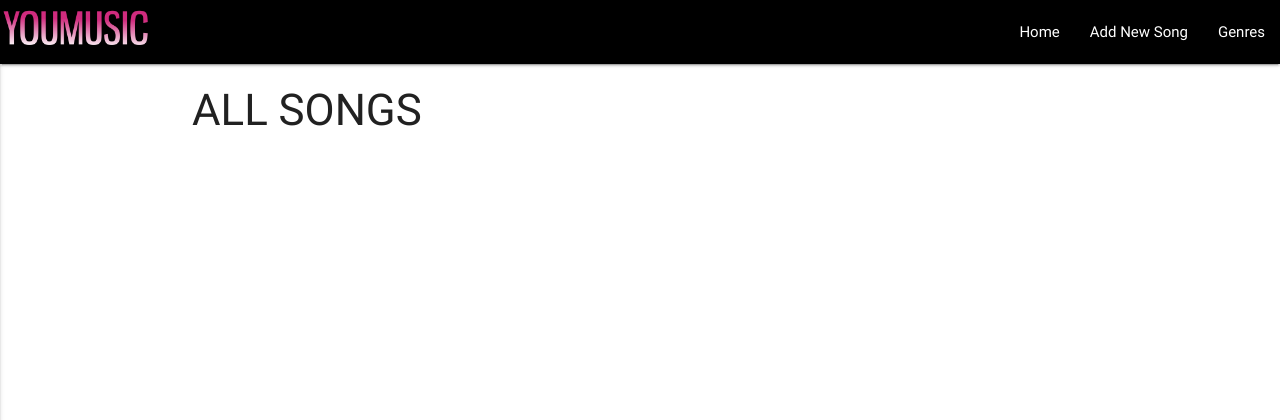
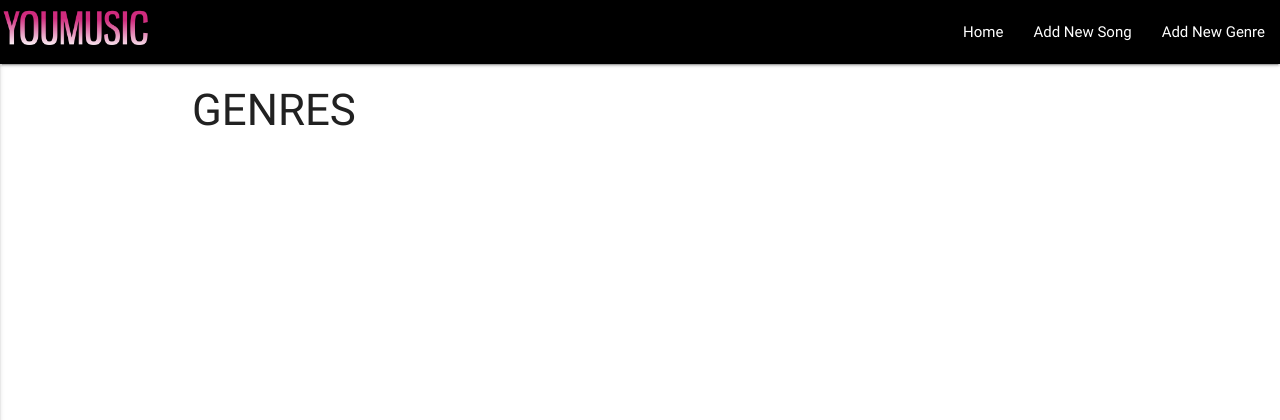
Before and after one commit to aleesang/milestone-project-three, a Flask app: page / in a window 1280 px wide. Shown: the top 420 px of the page. Run offline with Flask 2, Linux system fonts and the light colour scheme; data that the repository does not hold is empty; some libraries are stand-ins or nearby versions.

Commit message:
amended all files

```diff
--- a/app.py
+++ b/app.py
@@ -10,7 +10,6 @@ app.config["MONGO_URI"] = os.getenv('MONGO_URI', 'mongodb+srv://root:r00tUser@cl
 mongo = PyMongo(app)
 
 
-@app.route('/')
 @app.route('/get_songs')
 def get_songs():
     return render_template("songs.html",
@@ -28,7 +27,7 @@ def edit_song(song_id):
     the_song =  mongo.db.songs.find_one({"_id": ObjectId(song_id)})
     all_genre =  mongo.db.genre.find()
     return render_template('editsongs.html', song=the_song,
-                           genre=all_genre)
+                           genres=all_genre)
 
 
 @app.route('/insert_song', methods=['POST'])
@@ -47,7 +46,7 @@ def update_song(song_id):
         'song_image':request.form.get('song_image'),
         'song_name':request.form.get('song_name'),
         'artist_name':request.form.get('artist_name'),
-        'song_link':request.form.get('song_link')
+        'song_link':request.form.get('song_link'),
     })
     return redirect(url_for('get_songs'))
 
@@ -57,7 +56,7 @@ def delete_song(song_id):
     mongo.db.songs.remove({'_id': ObjectId(song_id)})
     return redirect(url_for('get_songs'))
 
-
+@app.route('/')
 @app.route('/get_genres')
 def get_genres():
     return render_template('genres.html',
@@ -86,7 +85,8 @@ def edit_genre(genre_id):
 def update_genre(genre_id):
     mongo.db.genre.update(
         {'_id': ObjectId(genre_id)},
-        {'genre_name': request.form.get('genre_name')})
+        {'genre_name': request.form.get('genre_name'),
+        'genre_image':request.form.get('genre_image'),})
     return redirect(url_for('get_genres'))
 
 
--- a/static/style.css
+++ b/static/style.css
@@ -41,7 +41,7 @@
 }
 
 .edit_button {
-  background-color: #910853;
+  background-color: #5c3249;
   color: #ffffff;
   border: none;
   border-radius: 0px;
@@ -52,7 +52,7 @@
 
 .edit_button:hover {
   color: #f7e4fc;
-  background-color: #701547;
+  background-color: #7e3e61;
   text-decoration: none;
   transition: all 0.35s ease-in-out;
   -moz-transition: all 0.35s ease-in-out;
--- a/templates/addsong.html
+++ b/templates/addsong.html
@@ -11,6 +11,7 @@
                   {% for gen in genres %}
                       <option value="{{gen.genre_name}}">{{gen.genre_name}}</option>
                   {% endfor %}
+
                 </select>
                     <label>Song Genre</label>
                 </div>
--- a/templates/base.html
+++ b/templates/base.html
@@ -14,17 +14,17 @@
   <div class="navbar-fixed">
         <nav>
             <div class="nav-wrapper">
-                <a href="{{url_for('get_songs')}}" class="brand-logo"><img src="static/images/YouMusicLogo.png" height="60" alt=""></a>
+                <a href="{{url_for('get_genres')}}" class="brand-logo"><img src="static/images/YouMusicLogo.png" height="60" alt=""></a>
                 <a href="#" data-activates="mobile-demo" class="button-collapse"><i class="material-icons">menu</i></a>
                 <ul id="nav-mobile" class="right hide-on-med-and-down">
-                    <li><a href="{{url_for('get_songs')}}">Home</a></li>
+                    <li><a href="{{url_for('get_genres')}}">Home</a></li>
                     <li><a href="{{url_for('add_song')}}">Add New Song</a></li>
-                    <li><a href="{{url_for('get_genres')}}">Genres</a></li>
+                    <li><a href="{{url_for('add_genre')}}">Add New Genre</a></li>
                 </ul>
                 <ul class="side-nav" id="mobile-demo">
-                    <li><a href="{{url_for('get_songs')}}">Home</a></li>
+                    <li><a href="{{url_for('get_genres')}}">Home</a></li>
                     <li><a href="{{url_for('add_song')}}">Add New Song</a></li>
-                    <li><a href="{{url_for('get_genres')}}">Genres</a></li>
+                    <li><a href="{{url_for('add_genre')}}">Add New Genre</a></li>
                 </ul>
             </div>
         </nav>
--- a/templates/genres.html
+++ b/templates/genres.html
@@ -1,27 +1,28 @@
 {% extends 'base.html'%} {% block content %}
 
-<div class="row">
+<div class="col s12">
+    <h3 class="h-style">Genres</h3>
+</div>
 
-    <h3>Genre</h3>
-    <ul class="collapsible" data-collapsible="accordion">
-        {% for genre in genres %}
-        <li>
-            <div class="collapsible-header">
-                <a href="{{url_for('delete_genre', genre_id=genre._id)}}" class="waves-effect waves-light btn btn_small">Del</a>
-                <a href="{{url_for('edit_genre', genre_id=genre._id)}}" class="waves-effect waves-light btn btn_small blue">Edit</a>
+{% for genre in genres %}
 
-                <div class="song_header">
-                    <strong>{{genre.genre_name}}</strong>
-                </div>
+    <div class="row">
+      <div class="col s3">
+      <div class="card">
+        <div class="card-image">
+          <img src="{{genre.genre_image}}" alt="URL Image">
+          <span class="card-title">{{genre.genre_name}}</span>
+        </div>
+        <div class="row">
+            <div class="col s12">
+                <a href="{{url_for('delete_genre', genre_id=genre._id)}}" class="btn delete_button">Delete</a>
+                <a href="{{url_for('edit_genre', genre_id=genre._id)}}" class="btn edit_button">Edit</a>
             </div>
-        </li>
-        {% endfor %}
+        </div>
 
-    </ul>
-</div>
-<div class="row">
-    <a href="{{url_for('add_genre')}}" class="waves-effect waves-light btn">
-        <i class="material-icons right">playlist_add</i>Add Genre
-    </a>
-</div>
+      </div>
+    </div>
+
+{% endfor %}
+
 {% endblock %}
--- a/templates/songs.html
+++ b/templates/songs.html
@@ -16,17 +16,17 @@
             <ul>
                 <li>
                     <span>
-                        <i class="material-icons prefix">album</i> Song Name: {{song.song_name}}
+                        <i class="material-icons prefix">album</i> <strong>Song Name:</strong> {{song.song_name}}
                     </span>
                 </li>
                 <li>
                     <span>
-                        <i class="material-icons prefix">account_circle</i> Artist Name: {{song.artist_name}}
+                        <i class="material-icons prefix">account_circle</i> <strong>Artist Name:</strong> {{song.artist_name}}
                     </span>
                 </li>
                 <li>
                     <span>
-                        <i class="material-icons prefix">music_note</i> <a href="{{song.song_link}}" target="_blank">Play Song</a>
+                        <i class="material-icons prefix">music_note</i> <strong><a href="{{song.song_link}}" target="_blank">Play Song</strong></a>
                     </span>
                 </li>
             </ul>
```
Also changed, not shown: templates/editgenre.html (+8 -1 lines).
